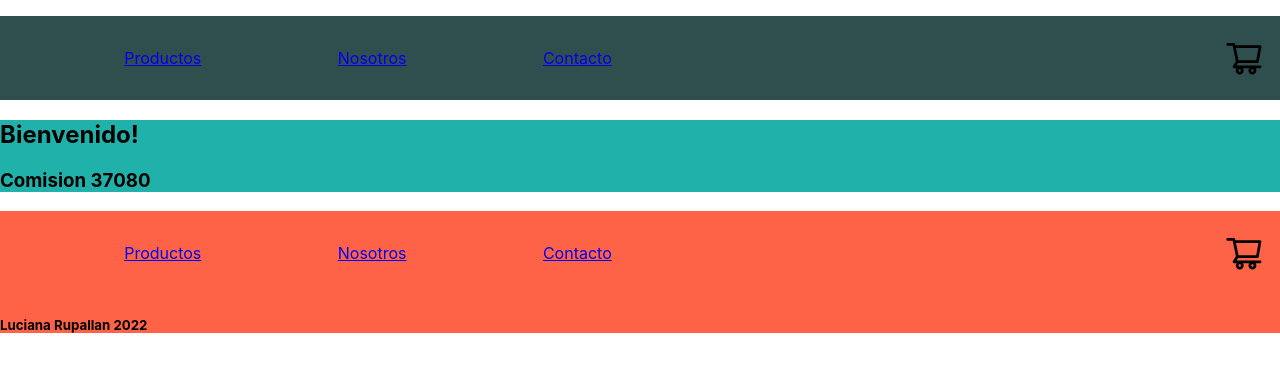
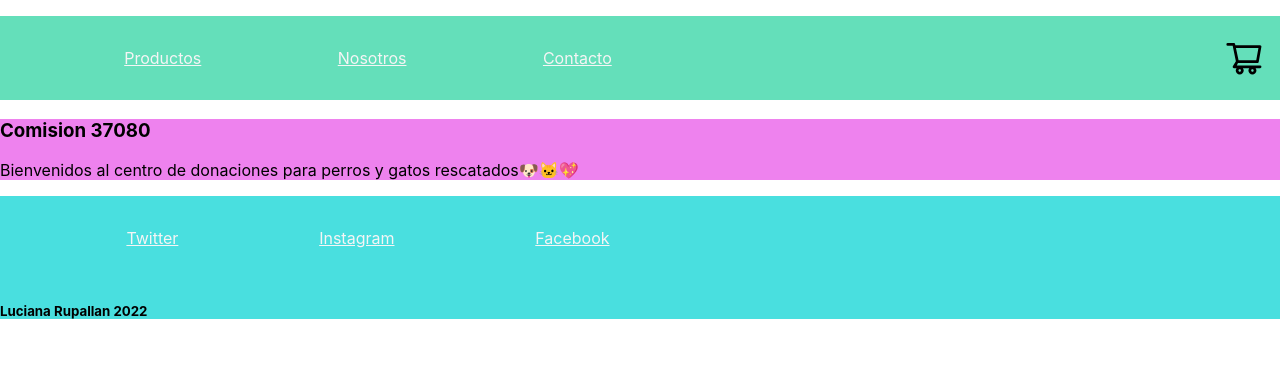
Before and after one commit to lrupallan/ecommerce, a React (Create React App) app: page / in a window 1280 px wide. Shown: the top 372 px of the page. Built offline with nearby package versions, Linux system fonts and the light colour scheme.

Commit message:
ItemListContainer y cambios en Navbar

```diff
--- a/src/components/Footer/Footer.jsx
+++ b/src/components/Footer/Footer.jsx
@@ -4,7 +4,7 @@ import Navbar from '../Navbar/Navbar';
 const Footer = () => {
   return (
     <footer className={estilos.contenedorMain}>
-          <Navbar/>
+          <Navbar isFooter={false} />
           <h5>Luciana Rupallan 2022</h5>
       </footer>
   )
--- a/src/components/Footer/footer.module.css
+++ b/src/components/Footer/footer.module.css
@@ -1,3 +1,3 @@
 .contenedorMain {
-  background-color: tomato;
+  background-color: rgb(73, 223, 223);
 }
--- a/src/components/Header/Header.js
+++ b/src/components/Header/Header.js
@@ -4,7 +4,7 @@ import estilos from './header.module.css';
 const Header = () => {
   return (
     <header className={estilos.contenedorMain}>
-          <Navbar/>
+          <Navbar isFooter={true}/>
         </header>
   )
 }
--- a/src/components/Header/header.module.css
+++ b/src/components/Header/header.module.css
@@ -1,3 +1,3 @@
 .contenedorMain {
-  background-color: darkslategrey;
+  background-color: rgb(100, 223, 186);
 }
--- /dev/null
+++ b/src/components/ItemListContainer/ItemListContainer.js
@@ -0,0 +1,9 @@
+import React from 'react'
+
+const ItemListContainer = (props) => {
+  return (
+    <div>{props.saludo}</div>
+  )
+}
+
+export default ItemListContainer
--- a/src/components/Main/Main.jsx
+++ b/src/components/Main/Main.jsx
@@ -1,15 +1,13 @@
 import React from 'react';
 import estilos from'./main.module.css';
+import ItemListContainer from '../ItemListContainer/ItemListContainer';
+const Main = (props) => {
 
-const Main = (props) => {
-  console.log(props);
   return (
     <main className={estilos.contenedorMain}>
         <section>
-          <h2>
-             Bienvenido!
-          </h2>
           <h3>{props.test}</h3>
+          <ItemListContainer saludo='Bienvenidos al centro de donaciones para perros y gatos rescatados&#128054;&#128049;&#128150;'/>
         </section>
 
       </main>
--- a/src/components/Main/main.module.css
+++ b/src/components/Main/main.module.css
@@ -1,3 +1,3 @@
 .contenedorMain {
-  background-color: lightseagreen;
+  background-color: violet;
 }
--- a/src/components/Navbar/Navbar.jsx
+++ b/src/components/Navbar/Navbar.jsx
@@ -2,7 +2,9 @@ import estilos from './navbar.module.css';
 import CartWidget from '../CartWidget/CartWidget';
 import React from 'react';
 
-const Navbar = () => {
+const Navbar = (props) => {
+
+    if(props.isFooter) {
       return (
 
         <nav className={estilos.contenedorMain}>
@@ -19,8 +21,28 @@ const Navbar = () => {
           </ul>
           <CartWidget/>
         </nav>
+      );
+    }else {
+      return (
 
-  )
+        <nav className={estilos.contenedorMain}>
+          <ul>
+            <li>
+              <a href='https://google.com'>Twitter</a>
+            </li>
+            <li>
+              <a href='https://google.com'>Instagram</a>
+            </li>
+            <li>
+              <a href='https://google.com'>Facebook</a>
+            </li>
+          </ul>
+        </nav>
+
+    );
+    };
+
   }
 
+
 export default Navbar
--- a/src/components/Navbar/navbar.module.css
+++ b/src/components/Navbar/navbar.module.css
@@ -17,3 +17,7 @@ li {
   padding: 1em;
   list-style: none;
 }
+
+a {
+  color: whitesmoke;
+}
```
Lines whose indentation alone changed are shown as unchanged.
